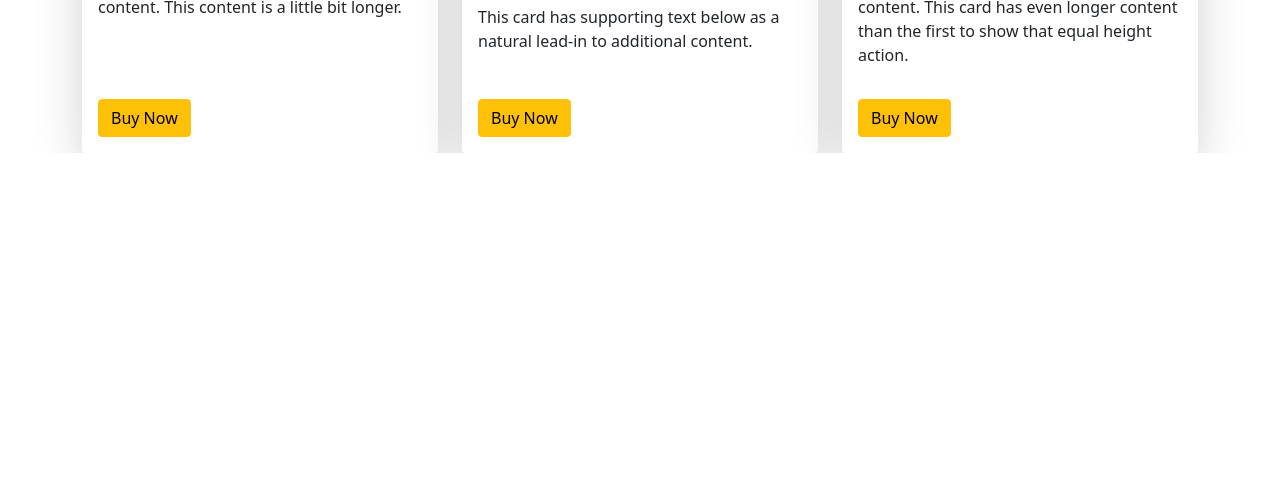
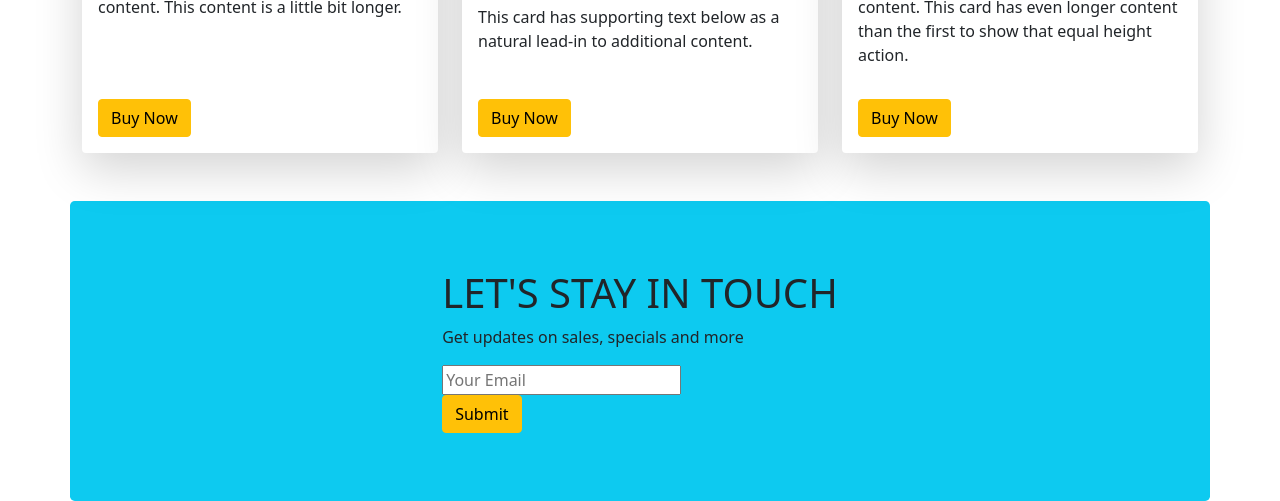
Before and after one commit to nssiyam/panda-commerce-bootstrap, a plain HTML site: page index.html in a window 1280 px wide. Shown: the part 1901-2402 px from the top of the page. Before the commit the page ends 2054 px from the top, so only its background shows below. Drawn offline with nearby package versions, Linux system fonts and the light colour scheme.

Commit message:
subscribe added

```diff
--- a/index.html
+++ b/index.html
@@ -14,6 +14,7 @@
 <body>
     <!-- header start -->
     <header>
+        <!-- navbar  -->
         <nav class="navbar navbar-expand-lg navbar-light bg-light">
             <div class="container">
                 <a class="navbar-brand" href="#">
@@ -126,6 +127,7 @@
                 </div>
             </div>
         </section>
+        <!-- shoe cards -->
         <section class="container">
             <h2>Shoes</h2>
             <div class="row row-cols-1 row-cols-md-2 row-cols-lg-3 g-4">
@@ -171,7 +173,8 @@
                 </div>
             </div>
         </section>
-        <section class="container mt-5">
+        <!-- backpacks cards  -->
+        <section class="container my-5">
             <h2>Backpacks</h2>
             <div class="row row-cols-1 row-cols-md-2 row-cols-lg-3 g-4">
                 <div class="col">
@@ -216,6 +219,16 @@
                 </div>
             </div>
         </section>
+        <!-- subscribe  -->
+        <section style="height: 300px;" class="container bg-info rounded-3 d-flex justify-content-center align-items-center">
+            <div>
+                <h1>LET'S STAY IN TOUCH</h1>
+            <p>Get updates on sales, specials and more</p>
+            <input type="text" placeholder="Your Email">
+            <br>
+            <button class="btn btn-warning">Submit</button>
+            </div>
+        </section>
     </main>
     <footer>
 
```
